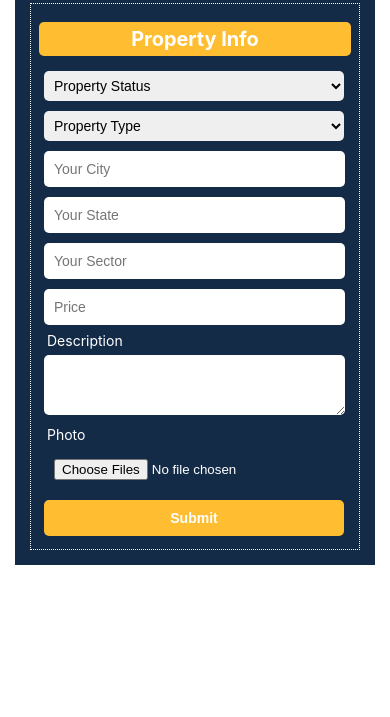
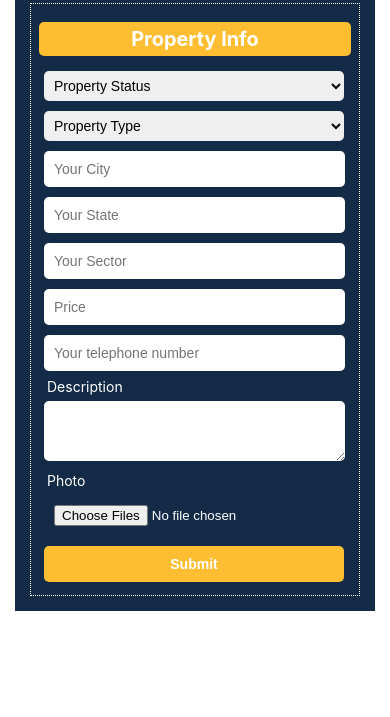
Before and after one commit to jo-rdan/PRO-Lite, a plain HTML site: page UI/post-your-property.html in a window 390 px wide. Shown: the part 127-844 px from the top of the page. Drawn offline with Linux system fonts and the light colour scheme.

Commit message:
[feature #166593804] adds field for telephone

```diff
--- a/UI/css/post-your-property.css
+++ b/UI/css/post-your-property.css
@@ -146,7 +146,7 @@ input, textarea{
     border-radius: 5px;
     border: none;
 }
-input[type=text], input[type=submit], input[type=number],select,label,textarea{
+input[type=text], input[type=submit], input[type=number],input[type=tel],select,label,textarea{
     width: 90%;
     font-size: 14px;
 }
--- a/UI/post-your-property.html
+++ b/UI/post-your-property.html
@@ -57,6 +57,7 @@
                 <input type="text" name="" id="state" placeholder="Your State"  required><br>
                 <input type="text" name="" id="address" placeholder="Your Sector"  required><br>
                 <input type="number" name="" id="price"  placeholder="Price" required><br>
+                <input type="tel" name="phone" id="phone" placeholder="Your telephone number" required><br>
                 <label for="decription">Description</label><br>
                 <textarea name="" id="" cols="30" rows="5">
                 </textarea>
```
